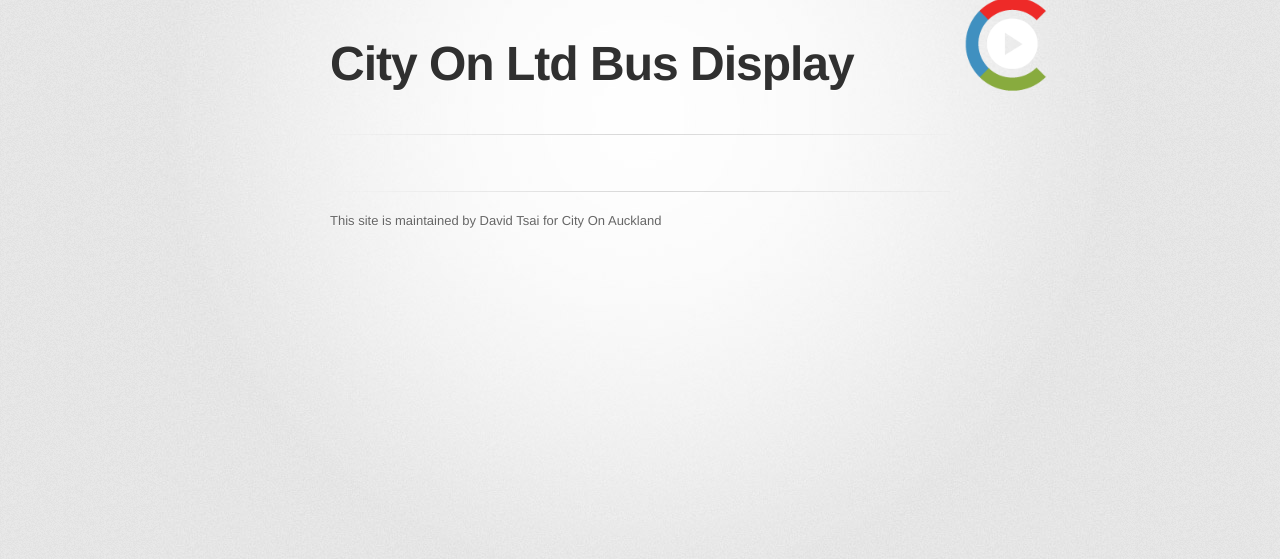
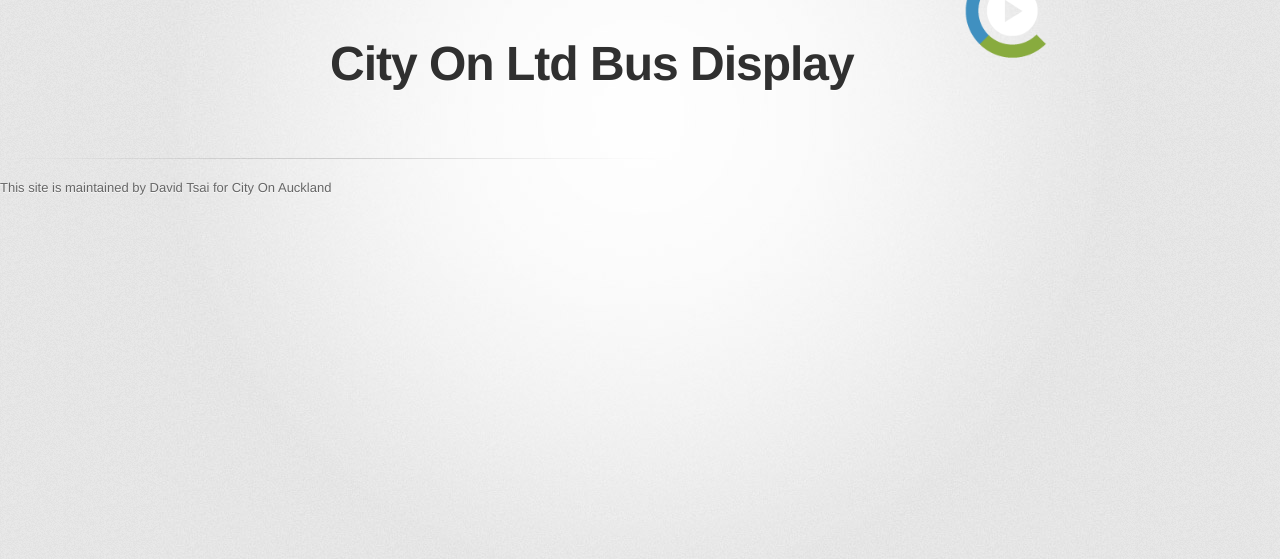
Before and after one commit to andyhiggsakl/busjekyll, a Jekyll site: the page index.html, which Jekyll copies as it is, in a window 1280 px wide. Shown: the top 559 px of the page. Built offline with Jekyll 4.4.1, drawn with Linux system fonts in a browser that asks for light colours; nearby versions of some CDN libraries; some web fonts are replaced.

Commit message:
closing div

```diff
--- a/index.html
+++ b/index.html
@@ -27,11 +27,9 @@
           <h1>City On Ltd Bus Display</h1>
         </header>
 
-        <hr>
-
         <div id="inner-background-image">
           <h3>
-
+         </div>
 
 
 
```
